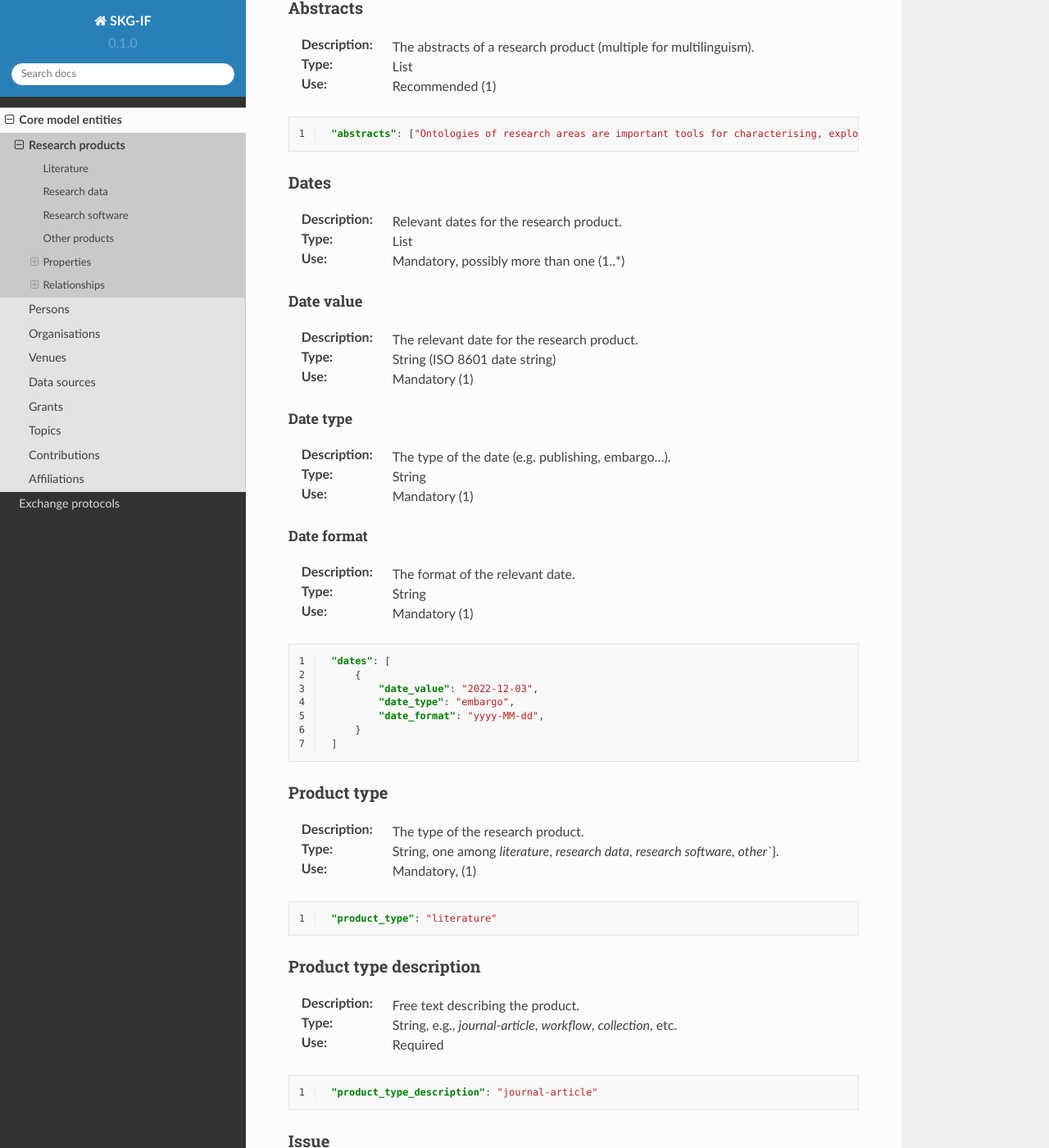
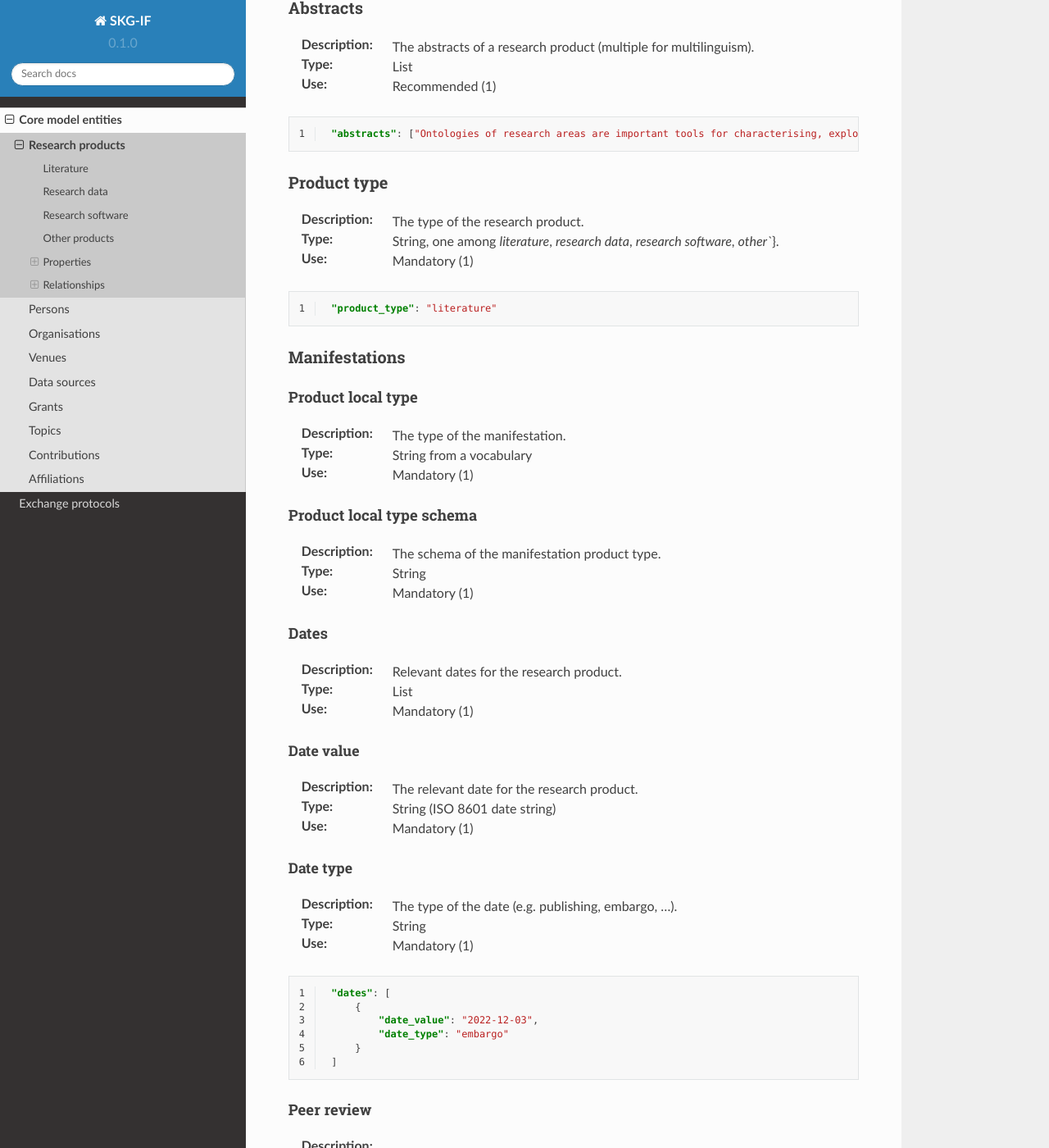
Before and after one commit to andremann/SKG-IF, a Sphinx documentation site: the page built from docs/source/products.rst, in a window 1280 px wide and 1400 px high, scrolled down 2102 px. Shown: the whole window at 82% size. Built offline with Sphinx 7.4.7 and the Read the Docs theme 2.0.0, drawn with Linux system fonts in a browser that asks for light colours; some of the changed text lies outside the part shown.

Commit message:
updating product

```diff
--- a/docs/source/products.rst
+++ b/docs/source/products.rst
@@ -55,7 +55,7 @@
 :Type: String
 :Use: Mandatory (1)
 
-value
+Value
 ^^^^^^^^^^^
 :Description: The external identifier.
 :Type: String
@@ -97,27 +97,49 @@
     "abstracts": ["Ontologies of research areas are important tools for characterising, exploring, and analysing the research landscape..."]
 
 
+Product type
+-----
+:Description: The type of the research product.
+:Type: String, one among `literature`, `research data`, `research software`, `other``}.
+:Use: Mandatory (1)
+
+.. code-block:: json
+   :linenos:
+
+    "product_type": "literature"
+
+
+Manifestations
+--------------------
+
+Product local type
+^^^^^^^^^^^^^^^^
+:Description: The type of the manifestation.
+:Type: String from a vocabulary
+:Use: Mandatory (1)
+
+
+Product local type schema
+^^^^^^^^^^^^^^^^
+:Description: The schema of the manifestation product type.
+:Type: String
+:Use: Mandatory (1)
+
 Dates
------
+^^^^^^^^^^^^^^^^
 :Description: Relevant dates for the research product.
 :Type: List
-:Use: Mandatory, possibly more than one (1..*)
+:Use: Mandatory (1)
 
 Date value
-^^^^^^^^^^^^^
+"""""""""""""
 :Description: The relevant date for the research product.
 :Type: String (ISO 8601 date string)
 :Use: Mandatory (1)
 
 Date type
 """""""""""""
-:Description: The type of the date (e.g. publishing, embargo...).
-:Type: String
-:Use: Mandatory (1)
-
-Date format
-"""""""""""""
-:Description: The format of the relevant date.
+:Description: The type of the date (e.g. publishing, embargo, ...).
 :Type: String
 :Use: Mandatory (1)
 
@@ -127,50 +149,109 @@
     "dates": [
         {
             "date_value": "2022-12-03",
-            "date_type": "embargo",
-            "date_format": "yyyy-MM-dd",
+            "date_type": "embargo"
         }
     ]
 
 
-Product type
------
-:Description: The type of the research product.
-:Type: String, one among `literature`, `research data`, `research software`, `other``}.
-:Use: Mandatory, (1)
+Peer review
+^^^^^^^^^^^^^^^^
+:Description:
+:Type: String, one of the following (single-blind, open, double-blind, unavailable)
+:Use: Mandatory (1)
 
 .. code-block:: json
    :linenos:
 
-    "product_type": "literature"
+    "peer-review": "open"
 
 
-Product type description
------
-:Description: Free text describing the product.
-:Type: String, e.g., `journal-article`, `workflow`, `collection`, etc.
-:Use: Required
+Metadata curation
+^^^^^^^^^^^^^^^^
+:Description:
+:Type: String, one of the following (yes, no, unavailable)
+:Use: Mandatory (1)
 
 .. code-block:: json
    :linenos:
 
-    "product_type_description": "journal-article"
+    "curation": "yes"
 
 
-Issue
-----
+URL
+^^^^^^^^^^^^^^^^
 :Description:
-:Type: String
+:Type: URL
 :Use:
 
 .. code-block:: json
    :linenos:
 
-    "issue": "42"
+    "url": "https://..."
 
 
+PID
+^^^^^^^^^^^^^^^^
+:Description:
+:Type: URL
+:Use: Mandatory (1)
+
+.. code-block:: json
+   :linenos:
+
+    "pid": "https://doi.org/..."
+
+
+Bibliographic information
+^^^^^^^^^^^^^^^^
+:Description:
+:Type: Object
+:Use: Mandatory (1)
+
+Issue
+"""""""""""""
+:Description:
+:Type:
+:Use:
+
+Start page
+"""""""""""""
+:Description:
+:Type:
+:Use:
+
+End page
+"""""""""""""
+:Description:
+:Type:
+:Use:
+
 Volume
-----
+"""""""""""""
+:Description:
+:Type:
+:Use:
+
+Edition
+"""""""""""""
+:Description:
+:Type:
+:Use:
+
+Number
+"""""""""""""
+:Description:
+:Type:
+:Use:
+
+Publisher
+"""""""""""""
+:Description:
+:Type:
+:Use:
+
+Series
+"""""""""""""
 :Description:
 :Type:
 :Use:
@@ -178,43 +259,10 @@
 .. code-block:: json
    :linenos:
 
-    "volume": "IX"
+    "Bibliographic_info": {
 
+    }
 
-Start page
-----
-:Description:
-:Type: Integer
-:Use: Optional, (0..1)
-
-.. code-block:: json
-   :linenos:
-
-    "start_page": "3"
-
-
-End page
-----
-:Description:
-:Type: Integer
-:Use: Optional, (0..1)
-
-.. code-block:: json
-   :linenos:
-
-    "end_page": "13"
-
-
-Edition
-----
-:Description:
-:Type:
-:Use:
-
-.. code-block:: json
-   :linenos:
-
-    "edition": ""
 
 
 Relationships
```
